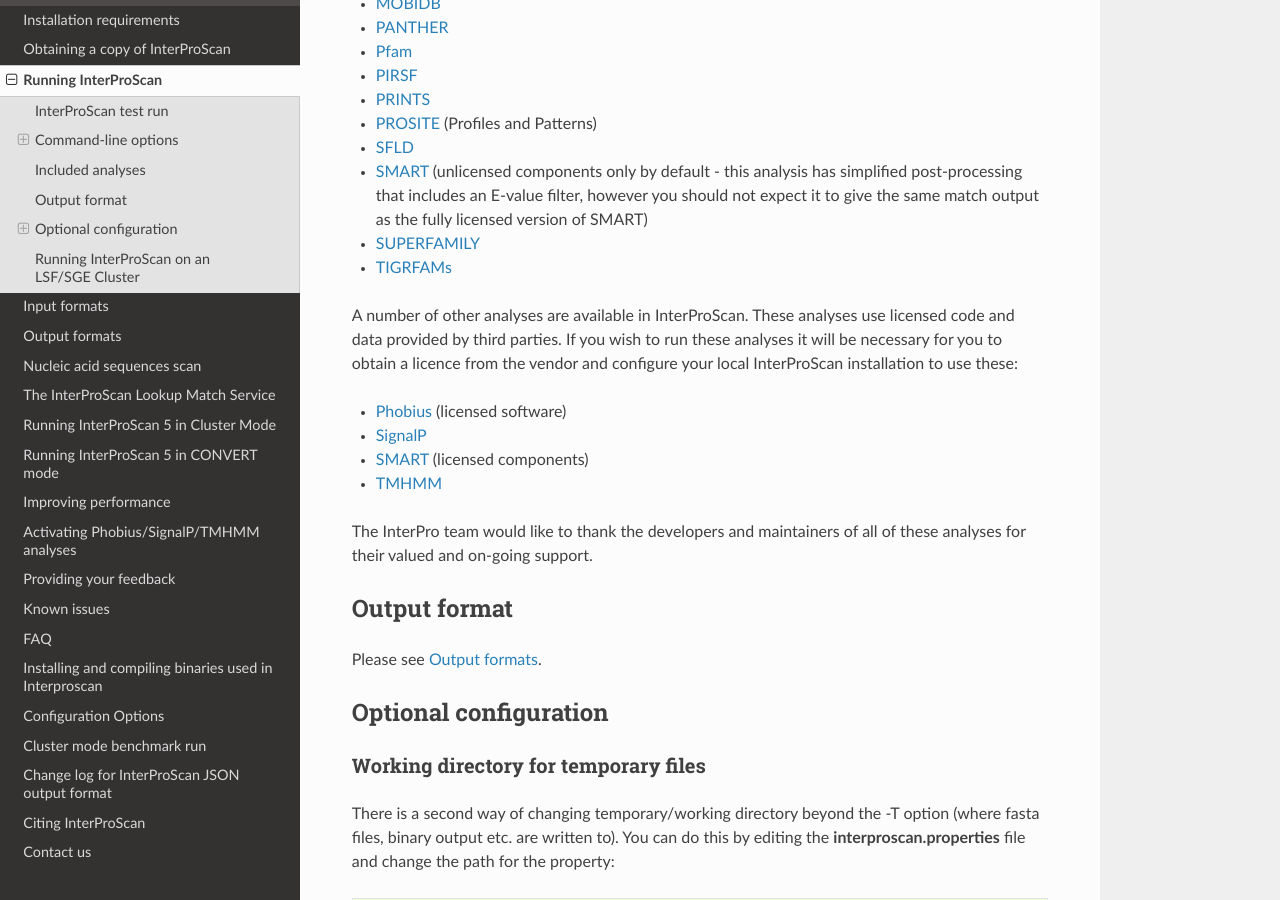
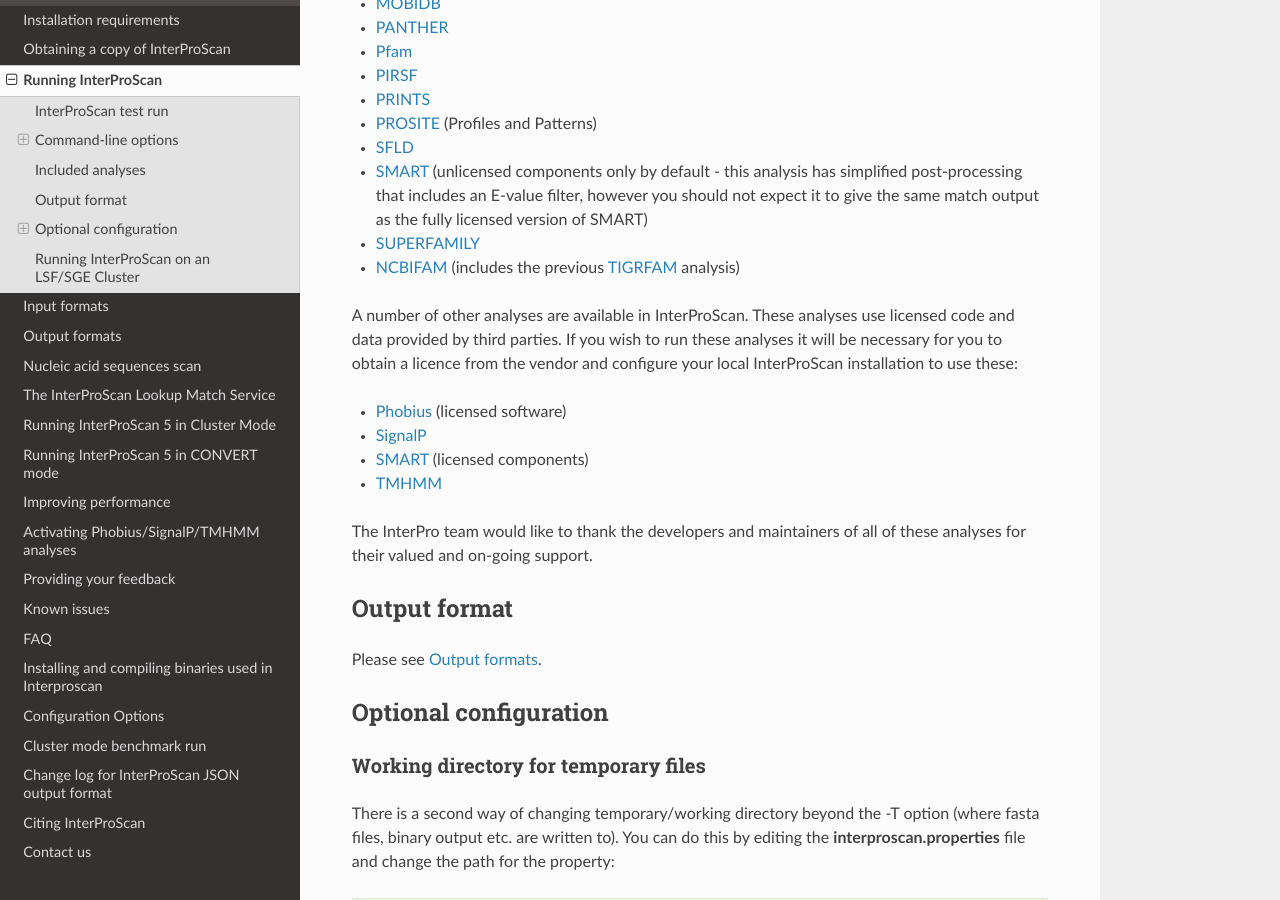
Before and after one commit to ebi-pf-team/interproscan-docs, a Sphinx documentation site: the page built from docs/HowToRun.rst, in a window 1280 px wide and 900 px high, scrolled down 6252 px. Built offline with Sphinx 7.4.7 and the Read the Docs theme 2.0.0, drawn with Linux system fonts in a browser that asks for light colours.

Commit message:
update TIGRFAM to NCBIFAM

```diff
--- a/docs/CompilingBinaries.rst
+++ b/docs/CompilingBinaries.rst
@@ -95,7 +95,7 @@
     binary.hmmer2.hmmsearch.path=bin/hmmer/hmmer2/2.3.2/hmmsearch
     binary.hmmer2.hmmpfam.path=bin/hmmer/hmmer2/2.3.2/hmmpfam
 
-Hmmer 3 (used by CATH-Gene3D, HAMAP, PANTHER, Pfam, PIRSF, SFLD, SUPERFAMILY and TIGRFAMs)
+Hmmer 3 (used by CATH-Gene3D, HAMAP, PANTHER, Pfam, PIRSF, SFLD, SUPERFAMILY and NCBIFAM)
 ------------------------------------------------------------------------------------------
 
 Instructions for downloading and compiling Hmmer 3.1b1 can be found at:
--- a/docs/HowToRun.rst
+++ b/docs/HowToRun.rst
@@ -342,7 +342,8 @@
   an E-value filter, however you should not expect it to give the same
   match output as the fully licensed version of SMART)
 - `SUPERFAMILY <http://supfam.cs.bris.ac.uk/SUPERFAMILY/>`__
-- `TIGRFAMs <http://www.jcvi.org/cgi-bin/tigrfams/index.cgi>`__
+- `NCBIFAM <https://www.ncbi.nlm.nih.gov/genome/annotation_prok/evidence/>`__
+  (includes the previous `TIGRFAM <http://www.jcvi.org/cgi-bin/tigrfams/index.cgi>`__ analysis)
 
 A number of other analyses are available in InterProScan. These
 analyses use licensed code and data provided by third parties. If you
```
